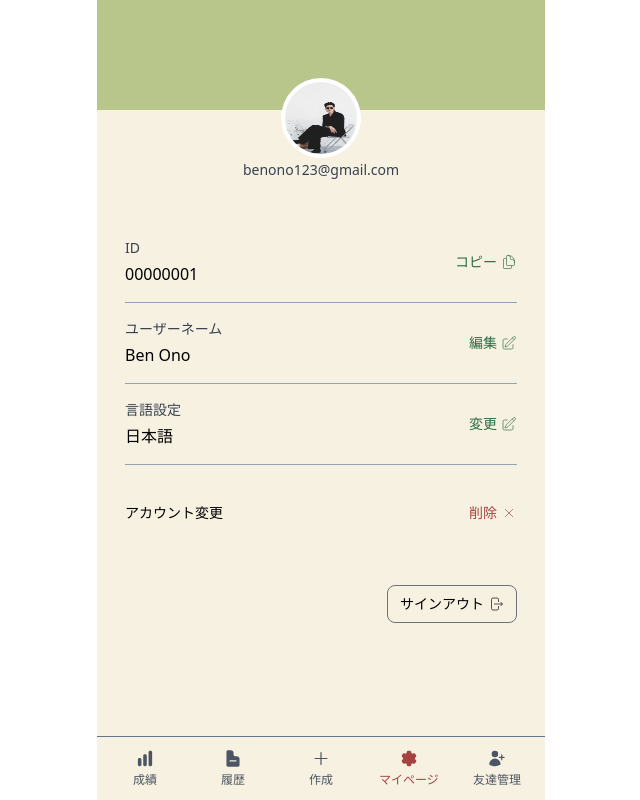
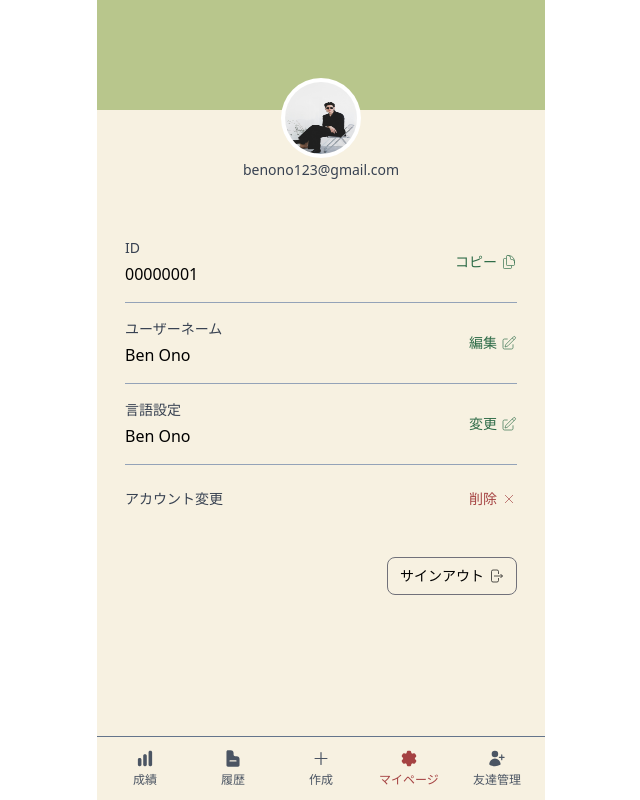
Before and after one commit to NelsoNave/mahjong-app, a Next.js app: page /mypage in a window 1280 px wide. Shown: the whole page, without its empty margins (319-959 px from the left). Built offline with nearby package versions, Linux system fonts and the light colour scheme.

Commit message:
refactor: add small adjustments #11

```diff
--- a/app/mypage/page.tsx
+++ b/app/mypage/page.tsx
@@ -16,26 +16,26 @@ import { signOut } from "next-auth/react";
 
 const Page: React.FC = () => {
   const [userInfo, setUserInfo] = useState<UserInfo | null>(null);
-
   const fileInputRef = useRef<HTMLInputElement | null>(null);
   const handleFileClick = () => {
     fileInputRef.current?.click();
   };
+  const [isHydrated, setIsHydrated] = useState(false);
 
-  const handleFileChange = (e: React.ChangeEvent<HTMLInputElement>) => {
-    const file = e.target.files?.[0];
-    if (file) {
-      const thumbnailImage = URL.createObjectURL(file);
-      if (userInfo) {
-        const updatedInfo = { ...userInfo, thumbnailImage: thumbnailImage };
-        try {
-          setUserInfo(updatedInfo);
-        } catch (err) {
-          console.error(err);
-        }
-      }
-    }
+  // Modal states
+  const [isUsernameModalOpen, setIsUsernameModalOpen] = useState(false);
+  const [isLanguageModalOpen, setIsLanguageModalOpen] = useState(false);
+  const [isDeleteAccountModalOpen, setIsDeleteAccountModalOpen] =
+    useState(false);
+
+  const handleCloseModal = () => {
+    setIsUsernameModalOpen(false);
+    setIsLanguageModalOpen(false);
+    setIsDeleteAccountModalOpen(false);
   };
+
+  useEffect(() => {
+    setIsHydrated(true);
 
     const fetchUserInfo = async () => {
       try {
@@ -46,9 +46,12 @@ const Page: React.FC = () => {
       }
     };
 
-  useEffect(() => {
     fetchUserInfo();
   }, []);
+
+  if (!isHydrated) {
+    return null;
+  }
 
   // change username
   const handleSaveUsername = async (newUsername: string) => {
@@ -89,16 +92,20 @@ const Page: React.FC = () => {
     }
   };
 
-  // Modal states
-  const [isUsernameModalOpen, setIsUsernameModalOpen] = useState(false);
-  const [isLanguageModalOpen, setIsLanguageModalOpen] = useState(false);
-  const [isDeleteAccountModalOpen, setIsDeleteAccountModalOpen] =
-    useState(false);
-
-  const handleCloseModal = () => {
-    setIsUsernameModalOpen(false);
-    setIsLanguageModalOpen(false);
-    setIsDeleteAccountModalOpen(false);
+  // thumbnail image
+  const handleFileChange = (e: React.ChangeEvent<HTMLInputElement>) => {
+    const file = e.target.files?.[0];
+    if (file) {
+      const thumbnailImage = URL.createObjectURL(file);
+      if (userInfo) {
+        const updatedInfo = { ...userInfo, thumbnailImage: thumbnailImage };
+        try {
+          setUserInfo(updatedInfo);
+        } catch (err) {
+          console.error(err);
+        }
+      }
+    }
   };
 
   return (
@@ -157,6 +164,7 @@ const Page: React.FC = () => {
               </>
             )}
           </div>
+          <div className="h-full">
             <div className="pt-28">
               {userInfo && (
                 <UserInfoCard
@@ -170,25 +178,21 @@ const Page: React.FC = () => {
                   }}
                 />
               )}
-          </div>
               {/* Username Setting Section */}
-          <div>
               {userInfo && (
                 <UserInfoCard
                   label="ユーザーネーム"
-                value={userInfo.username}
+                  value={userInfo?.username}
                   actionText="編集"
                   d="m16.862 4.487 1.687-1.688a1.875 1.875 0 1 1 2.652 2.652L10.582 16.07a4.5 4.5 0 0 1-1.897 1.13L6 18l.8-2.685a4.5 4.5 0 0 1 1.13-1.897l8.932-8.931Zm0 0L19.5 7.125M18 14v4.75A2.25 2.25 0 0 1 15.75 21H5.25A2.25 2.25 0 0 1 3 18.75V8.25A2.25 2.25 0 0 1 5.25 6H10"
                   onClick={() => setIsUsernameModalOpen(true)}
                 />
               )}
-          </div>
               {/* Language Setting Section */}
-          <div>
               {userInfo && (
                 <UserInfoCard
                   label="言語設定"
-                value={userInfo.language}
+                  value={userInfo?.username}
                   actionText="変更"
                   d="m16.862 4.487 1.687-1.688a1.875 1.875 0 1 1 2.652 2.652L10.582 16.07a4.5 4.5 0 0 1-1.897 1.13L6 18l.8-2.685a4.5 4.5 0 0 1 1.13-1.897l8.932-8.931Zm0 0L19.5 7.125M18 14v4.75A2.25 2.25 0 0 1 15.75 21H5.25A2.25 2.25 0 0 1 3 18.75V8.25A2.25 2.25 0 0 1 5.25 6H10"
                   onClick={() => setIsLanguageModalOpen(true)}
@@ -196,9 +200,11 @@ const Page: React.FC = () => {
               )}
             </div>
             {/* Delete Account Section */}
-          <div className="flex h-24 items-center justify-between">
+            <div className="flex items-center justify-between py-6">
               <div className="flex flex-col gap-1 font-medium">
-              <p className="text-sm">アカウント変更</p>
+                <p className="text-sm font-medium text-gray-700">
+                  アカウント変更
+                </p>
               </div>
               <div
                 className="flex cursor-pointer items-center gap-1 text-sm text-appleBlossom"
@@ -215,6 +221,10 @@ const Page: React.FC = () => {
                 >
                   <path d="M6 18 18 6M6 6l12 12" />
                 </svg>
+              </div>
+            </div>
+            <div className="mt-4">
+              <SignOut />
             </div>
           </div>
           {/* Modals */}
@@ -239,7 +249,7 @@ const Page: React.FC = () => {
               </div>
               <button
                 type="submit"
-                className="bg-denim ml-auto mt-4 w-1/4 rounded-lg p-2 text-white hover:bg-opacity-90"
+                className="ml-auto mt-4 w-1/4 rounded-lg bg-denim p-2 text-white hover:bg-opacity-90"
               >
                 保存
               </button>
@@ -268,7 +278,7 @@ const Page: React.FC = () => {
               </div>
               <button
                 type="submit"
-                className="bg-denim ml-auto mt-4 w-1/4 rounded-lg p-2 text-white hover:bg-opacity-90"
+                className="ml-auto mt-4 w-1/4 rounded-lg bg-denim p-2 text-white hover:bg-opacity-90"
               >
                 保存
               </button>
@@ -298,7 +308,6 @@ const Page: React.FC = () => {
               </div>
             </form>
           </UserModal>
-          <SignOut />
         </div>
       </div>
       <Navigation />
```
Lines whose indentation alone changed are shown as unchanged.
